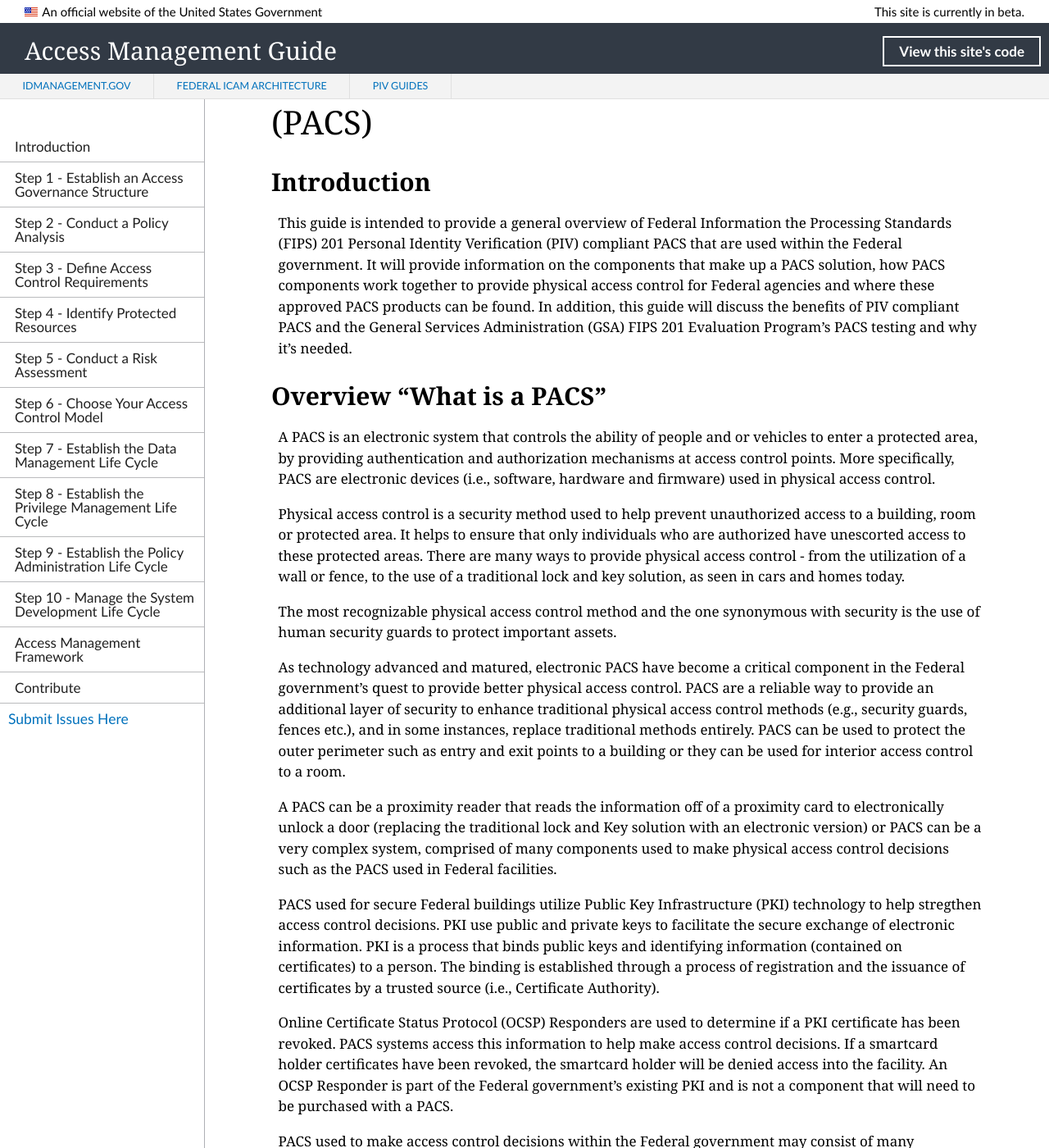
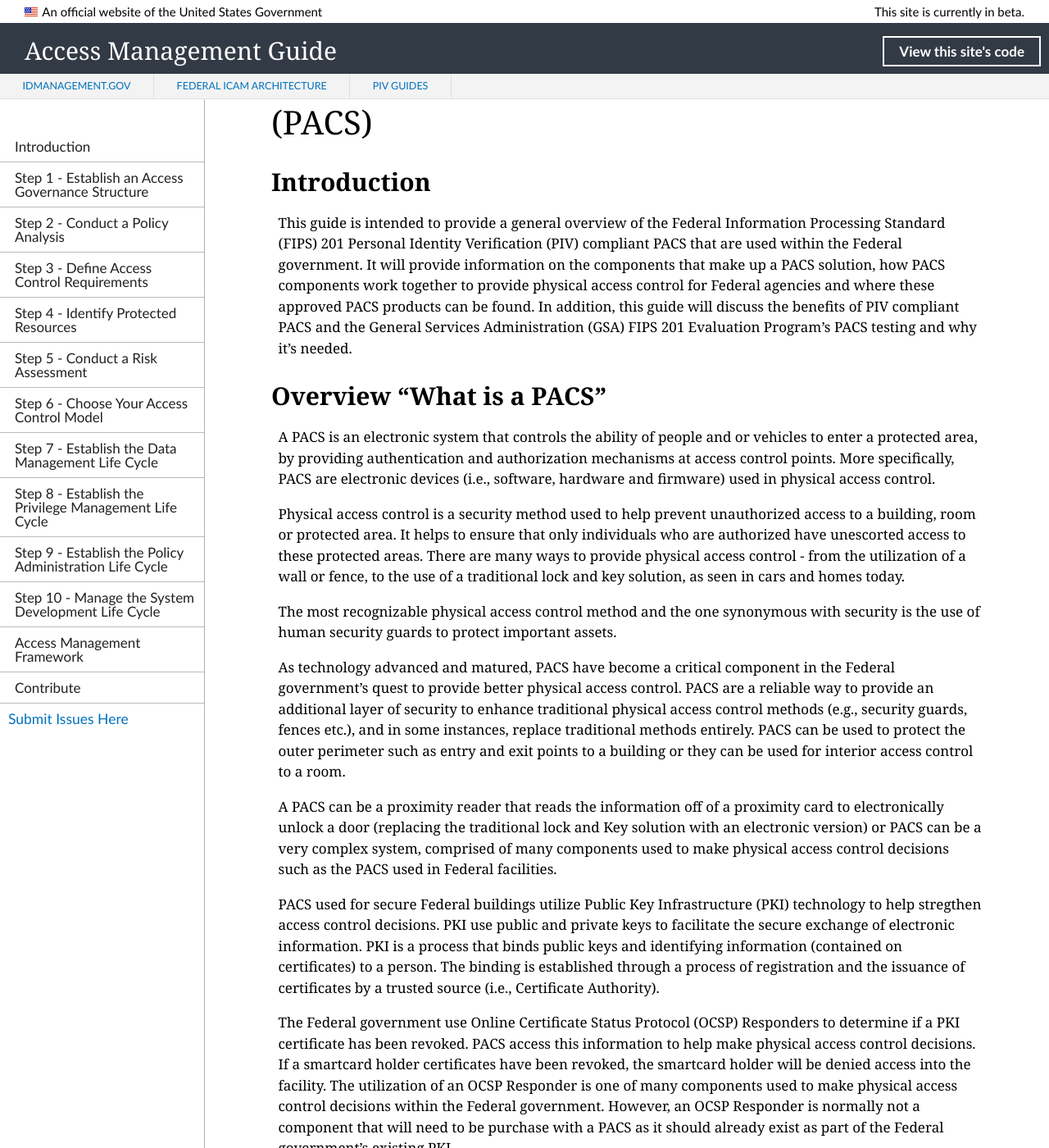
Before and after one commit to GSA/ficam-access, a Jekyll site: the page built from pages/PACS-guide.md, in a window 1280 px wide and 1400 px high, scrolled down 200 px. Shown: the whole window at 82% size. Built offline with Jekyll 4.4.1, drawn with Linux system fonts in a browser that asks for light colours; nearby versions of some CDN libraries; some of the changed text lies outside the part shown.

Commit message:
Language updates
Rearranged language for OCSP Responder section.

```diff
--- a/pages/PACS-guide.md
+++ b/pages/PACS-guide.md
@@ -7,7 +7,7 @@ permalink: /PACS-guide/
 # What is a Physical Access Control System (PACS)
 
 ## Introduction
-This guide is intended to provide a general overview of Federal Information the Processing Standards (FIPS) 201 Personal Identity Verification (PIV) compliant PACS that are used within the Federal government.  It will provide information on the components that make up a PACS solution, how PACS components work together to provide physical access control for Federal agencies and where these approved PACS products can be found.  In addition, this guide will discuss the benefits of PIV compliant PACS and the General Services Administration (GSA) FIPS 201 Evaluation Program’s PACS testing and why it’s needed.
+This guide is intended to provide a general overview of the Federal Information Processing Standard (FIPS) 201 Personal Identity Verification (PIV) compliant PACS that are used within the Federal government.  It will provide information on the components that make up a PACS solution, how PACS components work together to provide physical access control for Federal agencies and where these approved PACS products can be found.  In addition, this guide will discuss the benefits of PIV compliant PACS and the General Services Administration (GSA) FIPS 201 Evaluation Program’s PACS testing and why it’s needed.
 
 ## Overview "What is a PACS"
 A PACS is an electronic system that controls the ability of people and or vehicles to enter a protected area, by providing authentication and authorization mechanisms at access control points.  More specifically, PACS are electronic devices (i.e., software, hardware and firmware) used in physical access control.
@@ -16,13 +16,13 @@ Physical access control is a security method used to help prevent unauthorized a
 
 The most recognizable physical access control method and the one synonymous with security is the use of human security guards to protect important assets.
 
-As technology advanced and matured, electronic PACS have become a critical component in the Federal government’s quest to provide better physical access control.  PACS are a reliable way to provide an additional layer of security to enhance traditional physical access control methods (e.g., security guards, fences etc.), and in some instances, replace traditional methods entirely. PACS can be used to protect the outer perimeter such as entry and exit points to a building or they can be used for interior access control to a room.
+As technology advanced and matured, PACS have become a critical component in the Federal government’s quest to provide better physical access control.  PACS are a reliable way to provide an additional layer of security to enhance traditional physical access control methods (e.g., security guards, fences etc.), and in some instances, replace traditional methods entirely. PACS can be used to protect the outer perimeter such as entry and exit points to a building or they can be used for interior access control to a room.
 
 A PACS can be a proximity reader that reads the information off of a proximity card to electronically unlock a door (replacing the traditional lock and Key solution with an electronic version) or PACS can be a very complex system, comprised of many components used to make physical access control decisions such as the PACS used in Federal facilities.
 
 PACS used for secure Federal buildings utilize Public Key Infrastructure (PKI) technology to help stregthen access control decisions.  PKI use public and private keys to facilitate the secure exchange of electronic information.  PKI is a process that binds public keys and identifying information (contained on certificates) to a person.  The binding is established through a process of registration and the issuance of certificates by a trusted source (i.e., Certificate Authority).
 
-Online Certificate Status Protocol (OCSP) Responders are used to determine if a PKI certificate has been revoked. PACS systems access this information to help make access control decisions. If a smartcard holder certificates have been revoked, the smartcard holder will be denied access into the facility. An OCSP Responder is part of the Federal government’s existing PKI and is not a component that will need to be purchased with a PACS.
+The Federal government use Online Certificate Status Protocol (OCSP) Responders to determine if a PKI certificate has been revoked. PACS access this information to help make physical access control decisions. If a smartcard holder certificates have been revoked, the smartcard holder will be denied access into the facility. The utilization of an OCSP Responder is one of many components used to make physical access control decisions within the Federal government.  However, an OCSP Responder is normally not a component that will need to be purchase with a PACS as it should already exist as part of the Federal government’s existing PKI.
 
 PACS used to make access control decisions within the Federal government may consist of many components to include:
 
```
